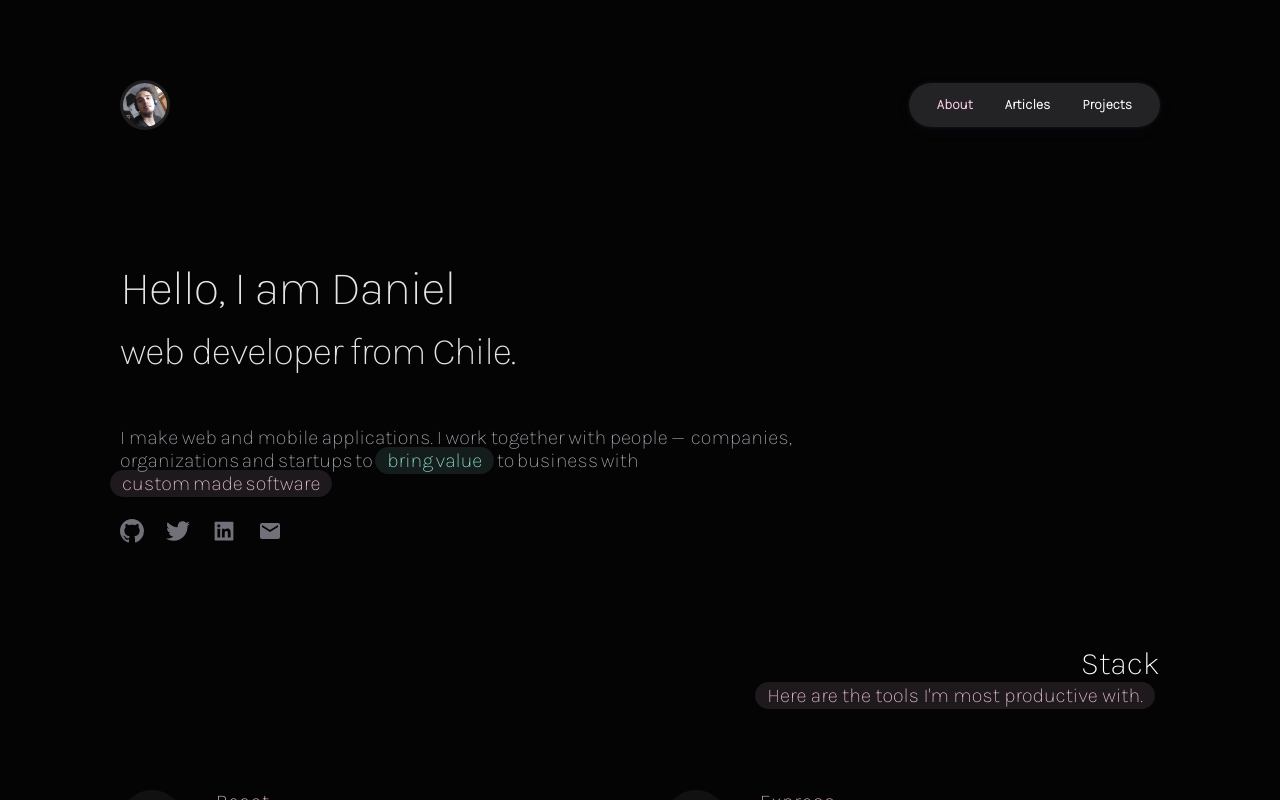
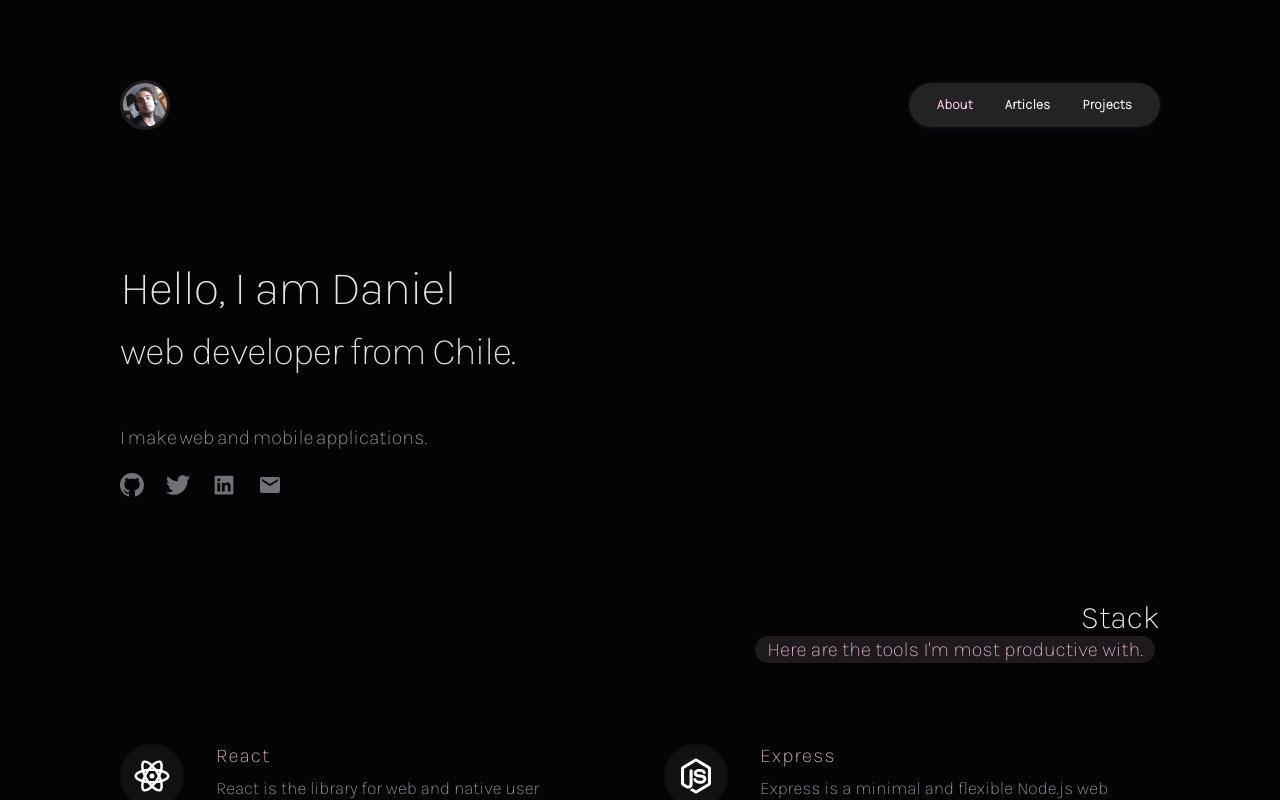
Before and after one commit to danielpizarrotadres/web-site, a React (Create React App) app: page / in a window 1280 px wide. Built offline with nearby package versions, Linux system fonts and the light colour scheme.

Commit message:
:poop: Add subtitle temporarily

```diff
--- a/src/App.js
+++ b/src/App.js
@@ -150,10 +150,10 @@ const App = () => {
             <div className={classes.Resume}>
                 <p className={classes.TopItem}>
                     I make web and mobile applications.
-                    I work together with people <span className={classes.ScreenPlay}>—</span>companies, organizations and startups
+                    {/* I work together with people <span className={classes.ScreenPlay}>—</span>companies, organizations and startups
                     to <span className={classes.Highlight}>bring value</span> to business with <br />
                     <span className={classes.PinkHighlight}>custom made software</span>
-                    <br />
+                    <br /> */}
                 </p>
             </div>
         </React.Fragment>;
```
